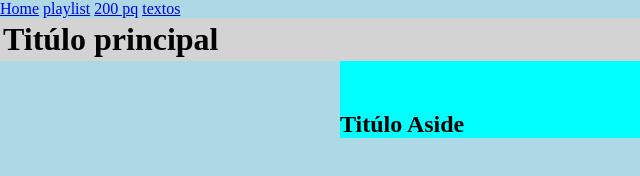
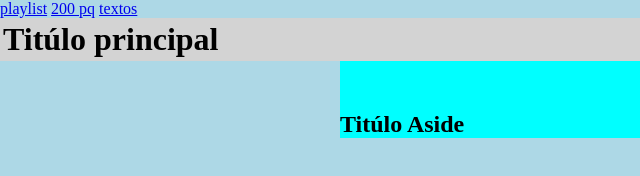
Before and after one commit to Angelo2902/alsite, a plain HTML site: page index.html in a window 1280 px wide. Shown: the full height of the page, 0-640 px from the left. Drawn offline with Linux system fonts and the light colour scheme.

Commit message:
Update index.html

```diff
--- a/index.html
+++ b/index.html
@@ -3,14 +3,14 @@
 <head>
     <meta charset="UTF-8">
     <meta name="viewport" content="width=device-width, initial-scale=1.0">
-    <title>pagina inicial</title>
+    <title>pequeno presente</title>
     <link rel="stylesheet" href="style.css">
 </head>
 <body>
     <header>
 
         <nav>
-            <a href="#">Home</a>
+            <a href="#"></a>
             <a href="#">playlist</a>
             <a href="#">200 pq</a>
             <a href="#">textos</a>
```
